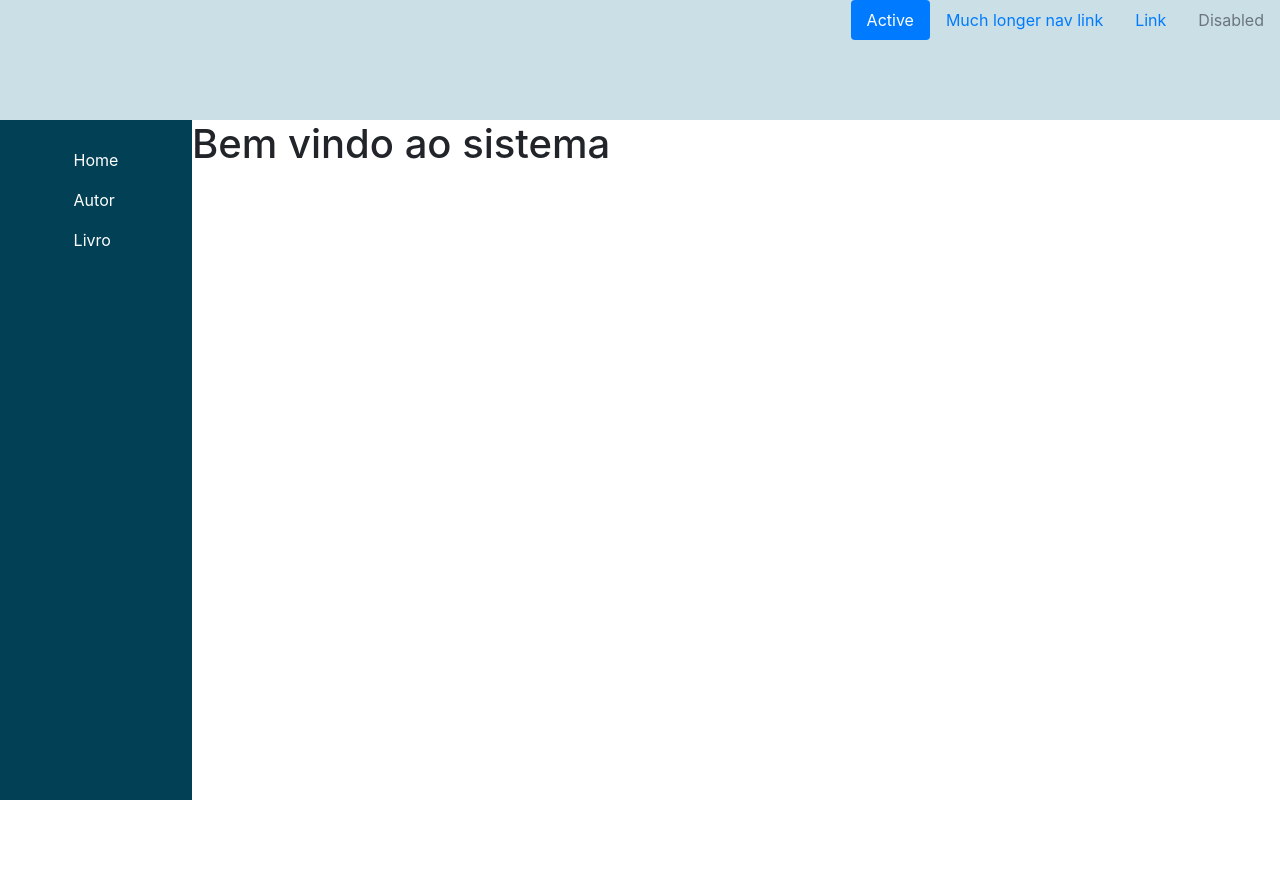
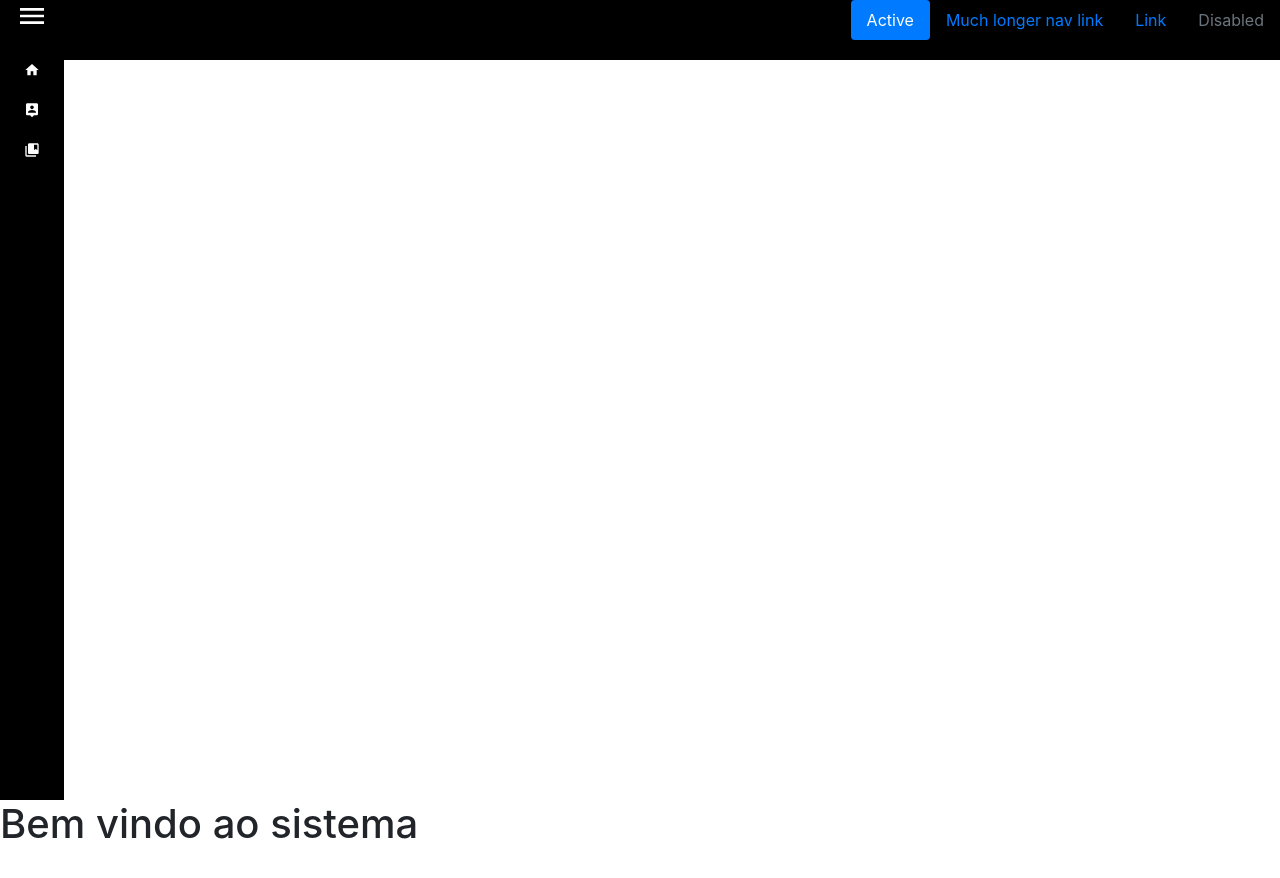
Before and after one commit to williamfenu/redux-project, a React (Create React App) app: page / in a window 1280 px wide. Shown: the top 878 px of the page. Before the commit the page ends 800 px from the top, so only its background shows below. Built offline with nearby package versions, Linux system fonts and the light colour scheme.

Commit message:
mudança de cor de layout e barra lateral

```diff
--- a/package.json
+++ b/package.json
@@ -3,8 +3,9 @@
   "version": "0.1.0",
   "private": true,
   "dependencies": {
-    "react": "^16.8.6",
-    "react-dom": "^16.8.6",
+    "react": "^16.9.0",
+    "react-dom": "^16.9.0",
+    "react-icons": "^3.7.0",
     "react-redux": "^7.1.0",
     "react-router-dom": "^5.0.1",
     "react-scripts": "0.9.5",
--- a/src/App.css
+++ b/src/App.css
@@ -1,16 +1,10 @@
 html,
 body,
-#root,
-.defaultHeigh {
+div,
+aside {
   height: 100%;
 }
-.cabecalho {
-  height: 15%;
+* {
+  padding: 0;
+  margin: 0;
 }
-.window {
-  display: flex;
-  height: 85%;
-}
-.barraLateral {
-  height: 100%;
-}
--- a/src/App.js
+++ b/src/App.js
@@ -7,10 +7,10 @@ class App extends Component {
   render() {
     return (
       <div className="defaultHeigh">
-        <header className="cabecalho">
+        <header>
           <Cabecalho />
         </header>
-        <div className="window">
+        <div>
           <aside>
             <BarraLateral />
           </aside>
--- a/src/components/barraLateral/BarraLateral.js
+++ b/src/components/barraLateral/BarraLateral.js
@@ -1,33 +1,49 @@
-import React, { Component } from "react";
+import React, { useState } from "react";
 import { Link } from "react-router-dom";
 import "./style.css";
+import {
+  MdMenu,
+  MdClose,
+  MdHome,
+  MdPersonPin,
+  MdCollectionsBookmark
+} from "react-icons/md";
 
-class BarraLateral extends Component {
-  render() {
+const menu = [
+  { label: "Home", icon: <MdHome />, to: "/" },
+  { label: "Autor", icon: <MdPersonPin />, to: "/autor" },
+  { label: "Livro", icon: <MdCollectionsBookmark />, to: "/livro" }
+];
+
+function BarraLateral() {
+  const [openedMenu, setOpenMenu] = useState(false);
   return (
-      <div className="barraLateral">
-        <nav>
-          <ul className="nav flex-column">
-            <li className="classNamenav-item">
-              <Link className="nav-link active links" to="/">
-                Home
+    <div className="sideMenuContainer">
+      <input type="checkbox" id="chkbx" />
+      <label
+        htmlFor="chkbx"
+        className="containerIcon"
+        onClick={() => setOpenMenu(!openedMenu)}
+      >
+        {openedMenu ? (
+          <MdClose className="menuIcon" />
+        ) : (
+          <MdMenu className="menuIcon" />
+        )}
+      </label>
+      <nav className="navContainer">
+        <ul className="ulContainer">
+          {menu.map((menuItem, index) => (
+            <Link className="links" to={menuItem.to}>
+              <li key={index} className="liContainer">
+                {openedMenu ? menuItem.label : menuItem.icon}
+              </li>
             </Link>
-            </li>
-            <li className="classNamenav-item">
-              <Link className="nav-link active links" to="/autor">
-                Autor
-              </Link>
-            </li>
-            <li className="classNamenav-item">
-              <Link className="nav-link active links" to="/livro">
-                Livro
-              </Link>
-            </li>
+          ))}
         </ul>
       </nav>
     </div>
   );
 }
-}
 
 export default BarraLateral;
--- a/src/components/barraLateral/style.css
+++ b/src/components/barraLateral/style.css
@@ -1,11 +1,62 @@
-.barraLateral {
-  display: flex;
-  background-color: rgb(2, 64, 85);
-  width: 15vw;
+.sideMenuContainer {
+  width: 10%;
   height: 100%;
-  justify-content: center;
-  padding: 20px;
+  position: relative;
+}
+#chkbx {
+  display: none;
+}
+#chkbx:checked ~ .navContainer {
+  width: 100%;
+}
+#chkbx:checked ~ nav ul li[class="liContainer"] {
+  padding: 0.5rem 2.6rem;
+}
+#chkbx:checked ~ label svg[class="menuIcon"] {
+  transform: translateX(5rem);
+}
+.containerIcon {
+  position: absolute;
+  z-index: 1;
+}
+.menuIcon {
+  position: absolute;
+  left: 1rem;
+  color: #fff;
+  font-size: 2rem;
+  cursor: pointer;
+  transition: all 0.5s;
+}
+.menuIcon:hover {
+  color: rgb(109, 105, 105);
+}
+.navContainer {
+  position: absolute;
+  width: 50%;
+  background-color: #000;
+  height: 100vh;
+  padding-top: 3rem;
+  transition: width 0.5s;
+}
+.ulContainer {
+  list-style-type: none;
+}
+.liContainer {
+  padding: 0.5rem 1.5rem;
+  transition: padding 0.5s;
+}
+.liContainer:hover {
+  background-color: #fff;
+  text-decoration: none;
+}
+.liContainer:hover .links {
+  color: #000;
 }
 .links {
-  color: white;
+  color: #fff;
+  display: block;
 }
+.links:hover {
+  color: #000;
+  text-decoration: none;
+}
--- a/src/components/cabecalho/styles.css
+++ b/src/components/cabecalho/styles.css
@@ -1,6 +1,9 @@
 .header {
   display: flex;
+  position: absolute;
   justify-content: flex-end;
-  height: 100%;
-  background-color: rgb(202, 223, 230);
+  height: 60px;
+  width: 100%;
+  box-sizing: border-box;
+  background-color: #000;
 }
```
Lines whose indentation alone changed are shown as unchanged.
